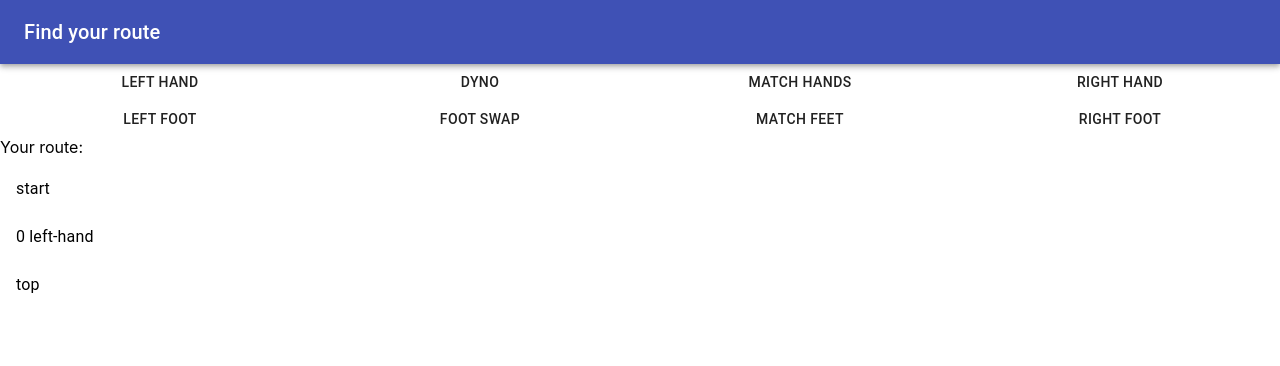
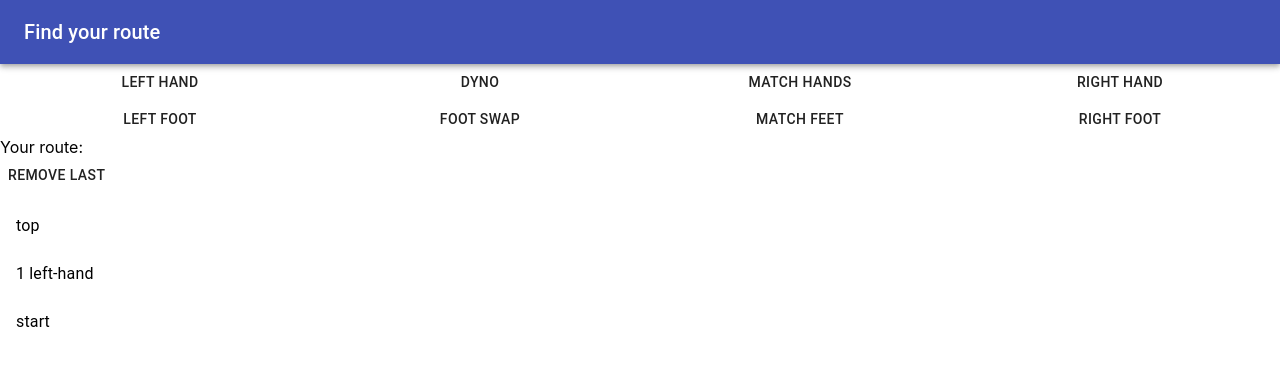
Before and after one commit to mdewey/my-route-app, a React (Create React App) app: page / in a window 1280 px wide. Both pictures are taken after a click on the button "LEFT HAND". Shown: the top 366 px of the page. Built offline with nearby package versions, Linux system fonts and the light colour scheme.

Commit message:
MVP! not the prettiest, but it works

```diff
--- a/src/CurrentRoute/CurrentRoute.tsx
+++ b/src/CurrentRoute/CurrentRoute.tsx
@@ -6,6 +6,7 @@ import ListItem from '@material-ui/core/ListItem';
 import ListItemText from '@material-ui/core/ListItemText';
 
 import { useRouteContext } from '../context/useRouteContext';
+import { Button } from '@material-ui/core';
 
 
 const useStyles = makeStyles((theme: Theme) =>
@@ -15,8 +16,9 @@ const useStyles = makeStyles((theme: Theme) =>
     },
     list:{
       display:"flex",
-      flexDirection:'column'
-    }
+      flexDirection:'column-reverse'
+    },
+    removeLastButton:{}
   }),
 );
 
@@ -27,9 +29,15 @@ const CurrentRoute = () => {
   const { dispatch,  state } = context
   const { currentRoute } = state
 
+  const clicked = () => {
+    dispatch({type:"REMOVE_LAST"})
+  }
+
   return (
     <div className={classes.root}>
       <header>Your route: </header>
+      <Button onClick={clicked} className={classes.removeLastButton}>Remove last</Button>
+
     <List className={classes.list}>
     <ListItem>
           <ListItemText
@@ -37,9 +45,9 @@ const CurrentRoute = () => {
           />
         </ListItem>
       {currentRoute.map((move, i) => {
-        return <ListItem>
+        return <ListItem key={i}>
           <ListItemText
-            primary={`${i} ${move.moveId}`}
+            primary={`${i+1} ${move.moveId}`}
           />
         </ListItem>
       })
--- a/src/reducer/index.ts
+++ b/src/reducer/index.ts
@@ -2,15 +2,20 @@ import { AppState } from "../context/useRouteContext"
 
 type Action =
 | { type: 'MOVED_ADDED'; value: string }
+| { type: 'REMOVE_LAST'; }
 
-
-// action is the data we received from our dispatch
 const reducerFunction = (state: AppState, action: Action): AppState => {
 console.log({ action, state })
 
 switch (action.type) {
   case 'MOVED_ADDED':
     return { ...state , currentRoute:state.currentRoute.concat({moveId: action.value})}
+    case 'REMOVE_LAST':
+      const {currentRoute} = state;
+      currentRoute.pop()
+      console.log({currentRoute});
+
+      return {...state,currentRoute}
   default:
     // Returns a new COMPLETE state
     // or I could throw an error
```
Also changed, not shown: 1 other file (tests, documents, lock files or other folders).
